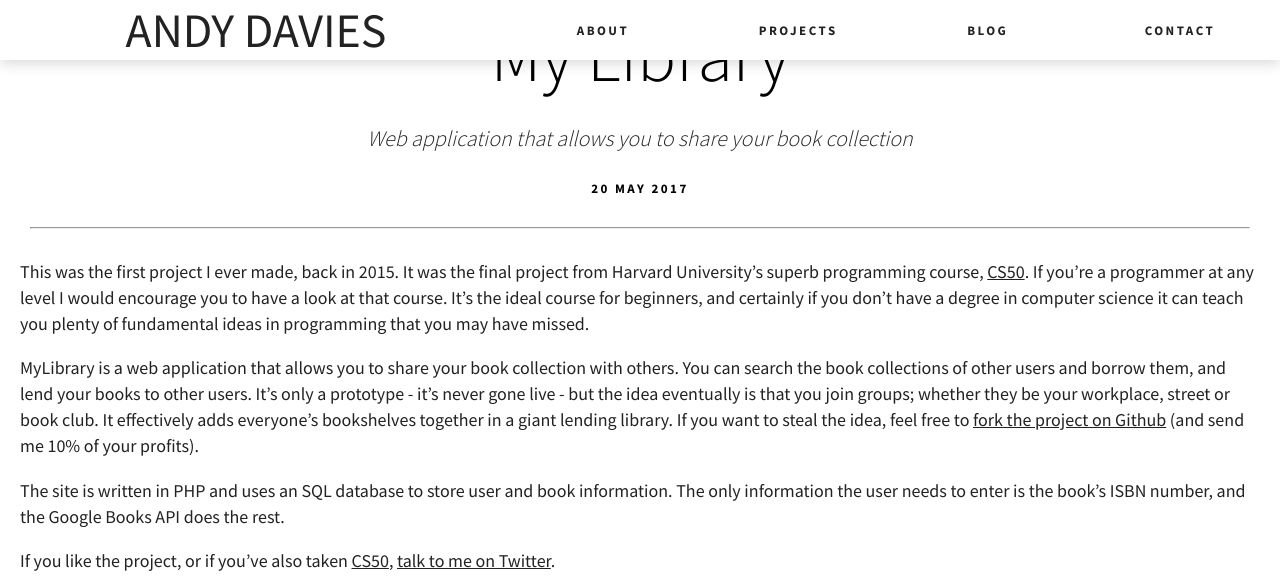
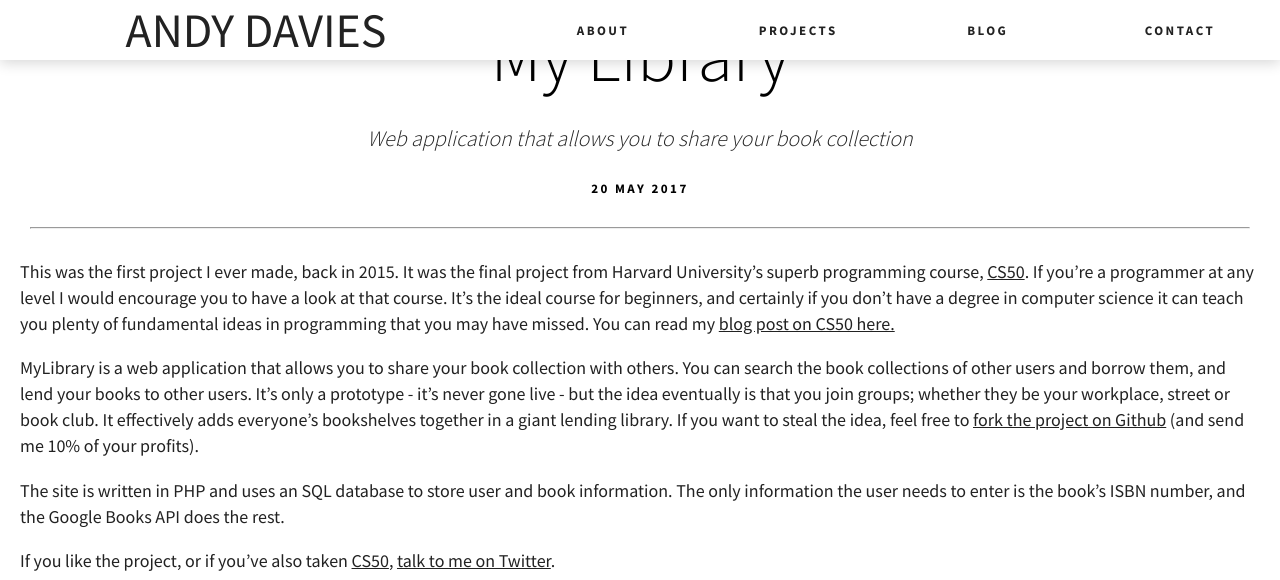
Before and after one commit to andavies/andavies.github.io, a Jekyll site: the page built from _projects/my-library.md, in a window 1280 px wide and 900 px high, scrolled down 447 px, cut to the strip 0-580 px from the top of the window. Built offline with Jekyll 4.4.1, drawn with Linux system fonts in a browser that asks for light colours.

Commit message:
Revise my-library write-up

```diff
--- a/_projects/my-library.md
+++ b/_projects/my-library.md
@@ -9,7 +9,7 @@ featured: true
 type: "programming"
 ---
 
-This was the first project I ever made, back in 2015. It was the final project from Harvard University's superb programming course, [CS50](https://cs50.harvard.edu/). If you're a programmer at any level I would encourage you to have a look at that course. It's the ideal course for beginners, and certainly if you don't have a degree in computer science it can teach you plenty of fundamental ideas in programming that you may have missed.
+This was the first project I ever made, back in 2015. It was the final project from Harvard University's superb programming course, [CS50](https://cs50.harvard.edu/). If you're a programmer at any level I would encourage you to have a look at that course. It's the ideal course for beginners, and certainly if you don't have a degree in computer science it can teach you plenty of fundamental ideas in programming that you may have missed. You can read my [blog post on CS50 here.]({{ site.baseurl }}{% post_url 2017-02-13-I-took-CS50 %})
 
 MyLibrary is a web application that allows you to share your book collection with others. You can search the book collections of other users and borrow them, and lend your books to other users. It's only a prototype - it's never gone live - but the idea eventually is that you join groups; whether they be your workplace, street or book club. It effectively adds everyone's bookshelves together in a giant lending library. If you want to steal the idea, feel free to [fork the project on Github](https://github.com/andavies/myLibrary) (and send me 10% of your profits).
 
```
